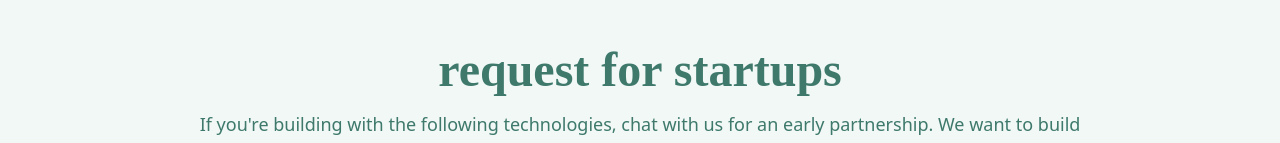
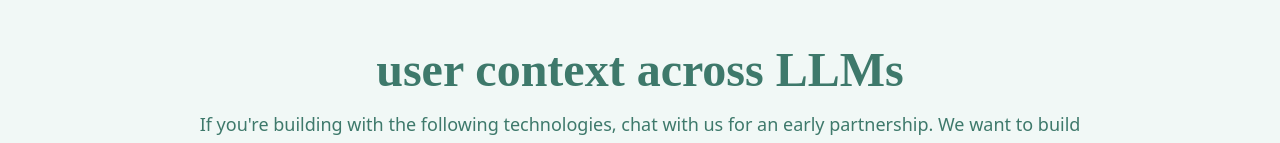
Before and after one commit to basicdb/basic-website, a Next.js app: page / in a window 1280 px wide. Shown: the part 738-881 px from the top of the page. Built offline with nearby package versions, Linux system fonts and the light colour scheme; a web font is replaced by a local one.

Commit message:
changed RFS to user context across LLMs

```diff
--- a/src/components/PrivateBeta.tsx
+++ b/src/components/PrivateBeta.tsx
@@ -53,7 +53,7 @@
     return (
         <div className="my-12 mx-auto max-w-5xl">
             <h2 className='text-center mb-4 w-[calc(100%-2rem)] mx-4'>
-                <span className='text-green-700 dark:text-green-400 text-3xl md:text-4xl lg:text-5xl font-semibold'>request for startups</span>
+                <span className='text-green-700 dark:text-green-400 text-3xl md:text-4xl lg:text-5xl font-semibold'>user context across LLMs</span>
             </h2>
             <p className='text-green-700 dark:text-green-400 text-lg text-center mb-8 px-4 sm:px-8 md:px-12 lg:px-16'>If you're building with the following technologies, chat with us for an early partnership. We want to build with you.</p>
 
```
